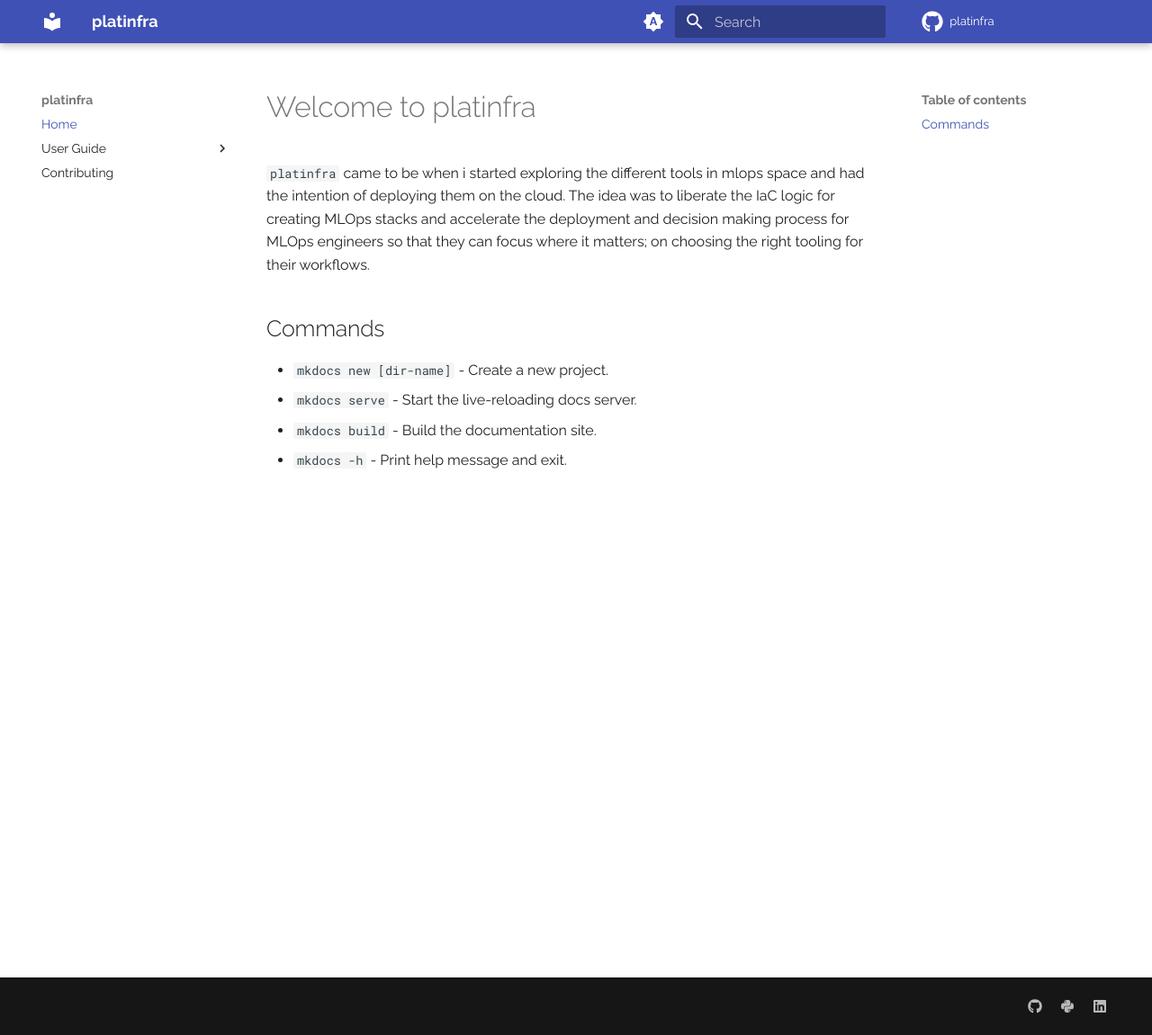
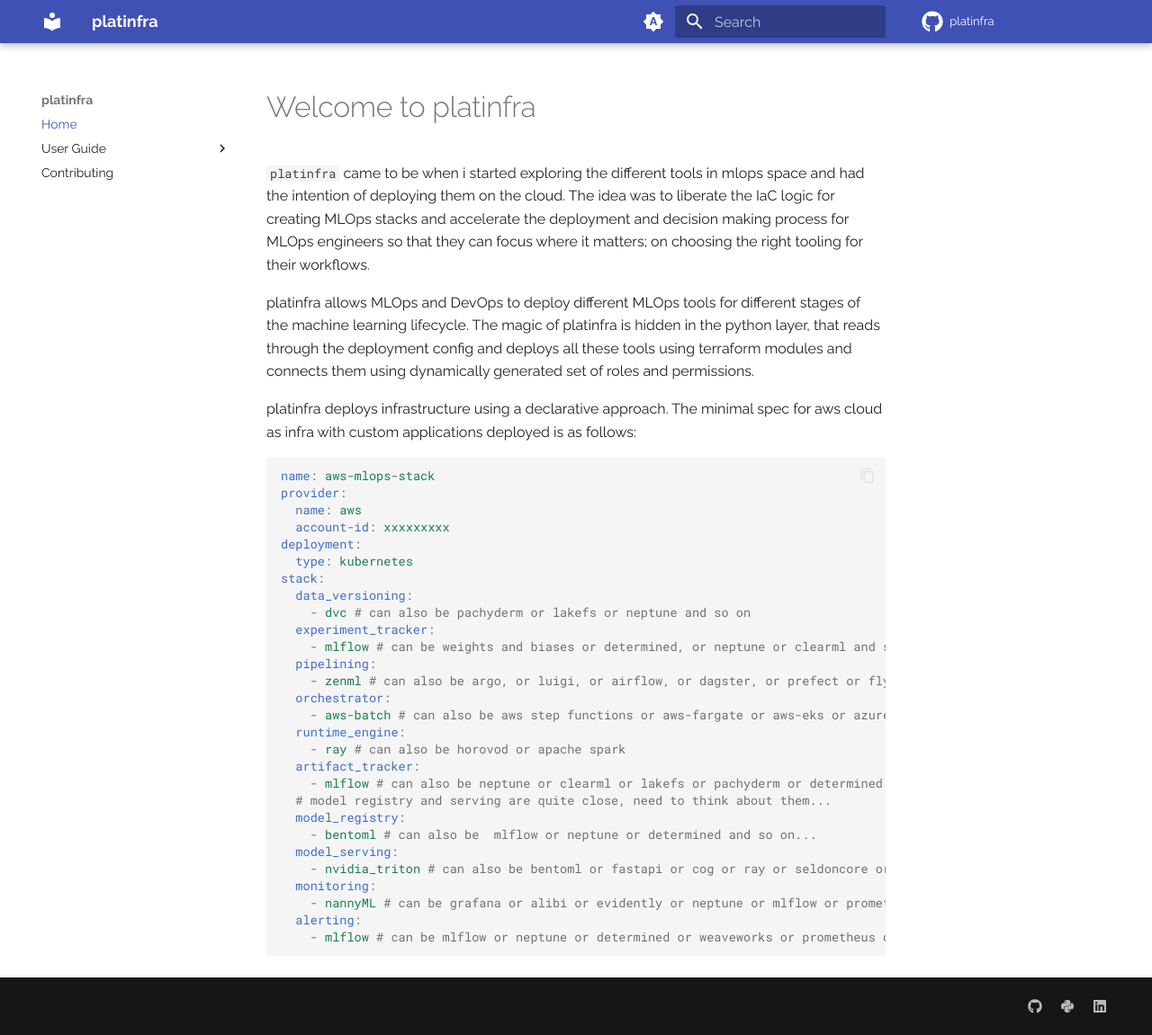
Before and after one commit to mlinfra-io/mlinfra, an MkDocs documentation site: the page built from docs/index.md, in a window 1280 px wide and 1151 px high. Shown: the whole window at 90% size. Built offline with MkDocs 1.6.1 and Material for MkDocs 9.7.7, drawn with Linux system fonts in a browser that asks for light colours; plug-ins that fetch from the network failed and are left out; comment, search, counter and statistics services are not loaded; the version menu is left out.

Commit message:
Updated docs
Signed-off-by: Ali Abbas Jaffri <ali.abbasjaffri@live.com>

````diff
--- a/docs/index.md
+++ b/docs/index.md
@@ -2,9 +2,37 @@
 
 `platinfra` came to be when i started exploring the different tools in mlops space and had the intention of deploying them on the cloud. The idea was to liberate the IaC logic for creating MLOps stacks and accelerate the deployment and decision making process for MLOps engineers so that they can focus where it matters; on choosing the right tooling for their workflows.
 
-## Commands
+platinfra allows MLOps and DevOps to deploy different MLOps tools for different stages of the machine learning lifecycle. The magic of platinfra is hidden in the python layer, that reads through the deployment config and deploys all these tools using terraform modules and connects them using dynamically generated set of roles and permissions.
 
-- `mkdocs new [dir-name]` - Create a new project.
-- `mkdocs serve` - Start the live-reloading docs server.
-- `mkdocs build` - Build the documentation site.
-- `mkdocs -h` - Print help message and exit.
+platinfra deploys infrastructure using a declarative approach. The minimal spec for aws cloud as infra with custom applications deployed is as follows:
+
+```yaml
+name: aws-mlops-stack
+provider:
+  name: aws
+  account-id: xxxxxxxxx
+deployment:
+  type: kubernetes
+stack:
+  data_versioning:
+    - dvc # can also be pachyderm or lakefs or neptune and so on
+  experiment_tracker:
+    - mlflow # can be weights and biases or determined, or neptune or clearml and so on...
+  pipelining:
+    - zenml # can also be argo, or luigi, or airflow, or dagster, or prefect or flyte or kubeflow and so on...
+  orchestrator:
+    - aws-batch # can also be aws step functions or aws-fargate or aws-eks or azure-aks and so on...
+  runtime_engine:
+    - ray # can also be horovod or apache spark
+  artifact_tracker:
+    - mlflow # can also be neptune or clearml or lakefs or pachyderm or determined or wandb and so on...
+  # model registry and serving are quite close, need to think about them...
+  model_registry:
+    - bentoml # can also be  mlflow or neptune or determined and so on...
+  model_serving:
+    - nvidia_triton # can also be bentoml or fastapi or cog or ray or seldoncore or tf serving
+  monitoring:
+    - nannyML # can be grafana or alibi or evidently or neptune or mlflow or prometheus or weaveworks and so on...
+  alerting:
+    - mlflow # can be mlflow or neptune or determined or weaveworks or prometheus or grafana and so on...
+```
````
Also changed, not shown: docs/user_guide/how_platinfra_works.md (+8 -8 lines).
